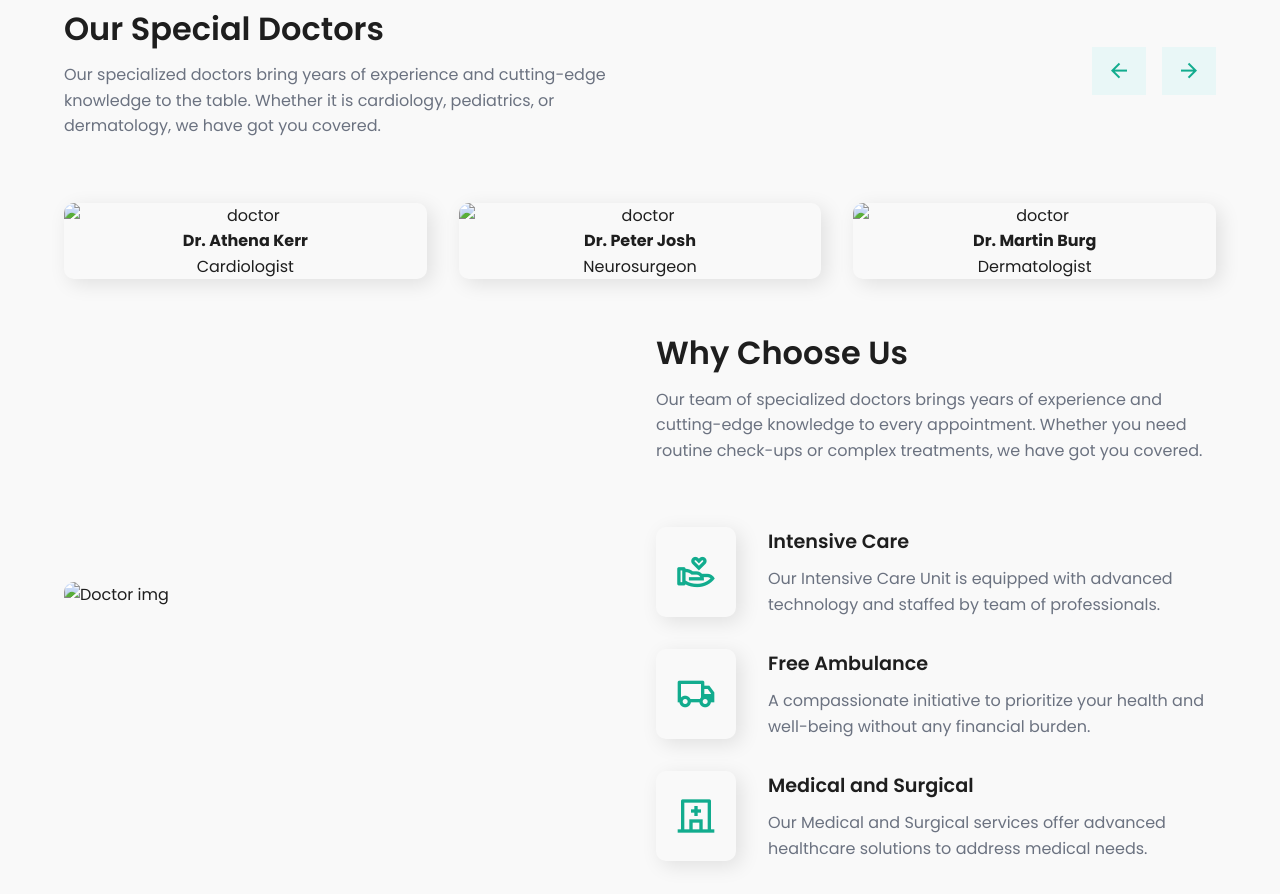
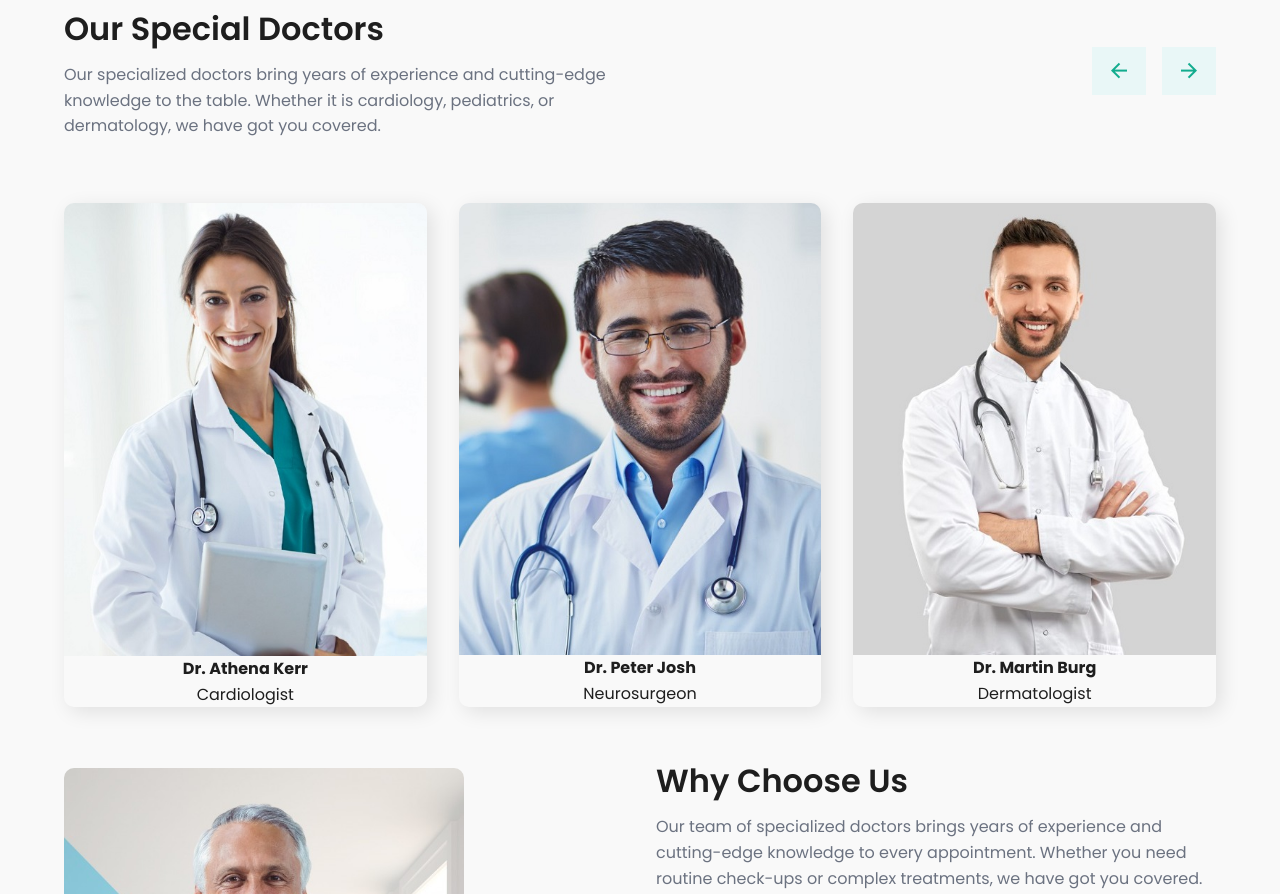
Before and after one commit to rampurirana/DoctorAppointmentSystem, a plain HTML site: page index.html in a window 1280 px wide. Shown: the part 1396-2290 px from the top of the page. Drawn offline with nearby package versions, Linux system fonts and the light colour scheme; the site is published under a folder, as on GitHub Pages, so addresses that start at the root find nothing.

Commit message:
Update images folder path

```diff
--- a/index.html
+++ b/index.html
@@ -101,7 +101,7 @@
 
       <div class="doctors-card">
         <div class="doctors-card-image">
-          <img src="/images/doctor-1.jpg" alt="doctor">
+          <img src="images/doctor-1.jpg" alt="doctor">
         </div>
         <h4>Dr. Athena Kerr</h4>
         <p>Cardiologist</p>
@@ -109,7 +109,7 @@
 
       <div class="doctors-card">
         <div class="doctors-card-image">
-          <img src="/images/doctor-2.jpg" alt="doctor">
+          <img src="images/doctor-2.jpg" alt="doctor">
         </div>
         <h4>Dr. Peter Josh</h4>
         <p>Neurosurgeon</p>
@@ -117,7 +117,7 @@
 
       <div class="doctors-card">
         <div class="doctors-card-image">
-          <img src="/images/doctor-3.jpg" alt="doctor">
+          <img src="images/doctor-3.jpg" alt="doctor">
         </div>
         <h4>Dr. Martin Burg</h4>
         <p>Dermatologist</p>
@@ -131,7 +131,7 @@
   <section class="total-container why-container" id="blogs">
 
     <div class="why-image">
-      <img src="/images/choose-us.jpg" alt="Doctor img">
+      <img src="images/choose-us.jpg" alt="Doctor img">
     </div>
 
     <div class="why-content">
```
